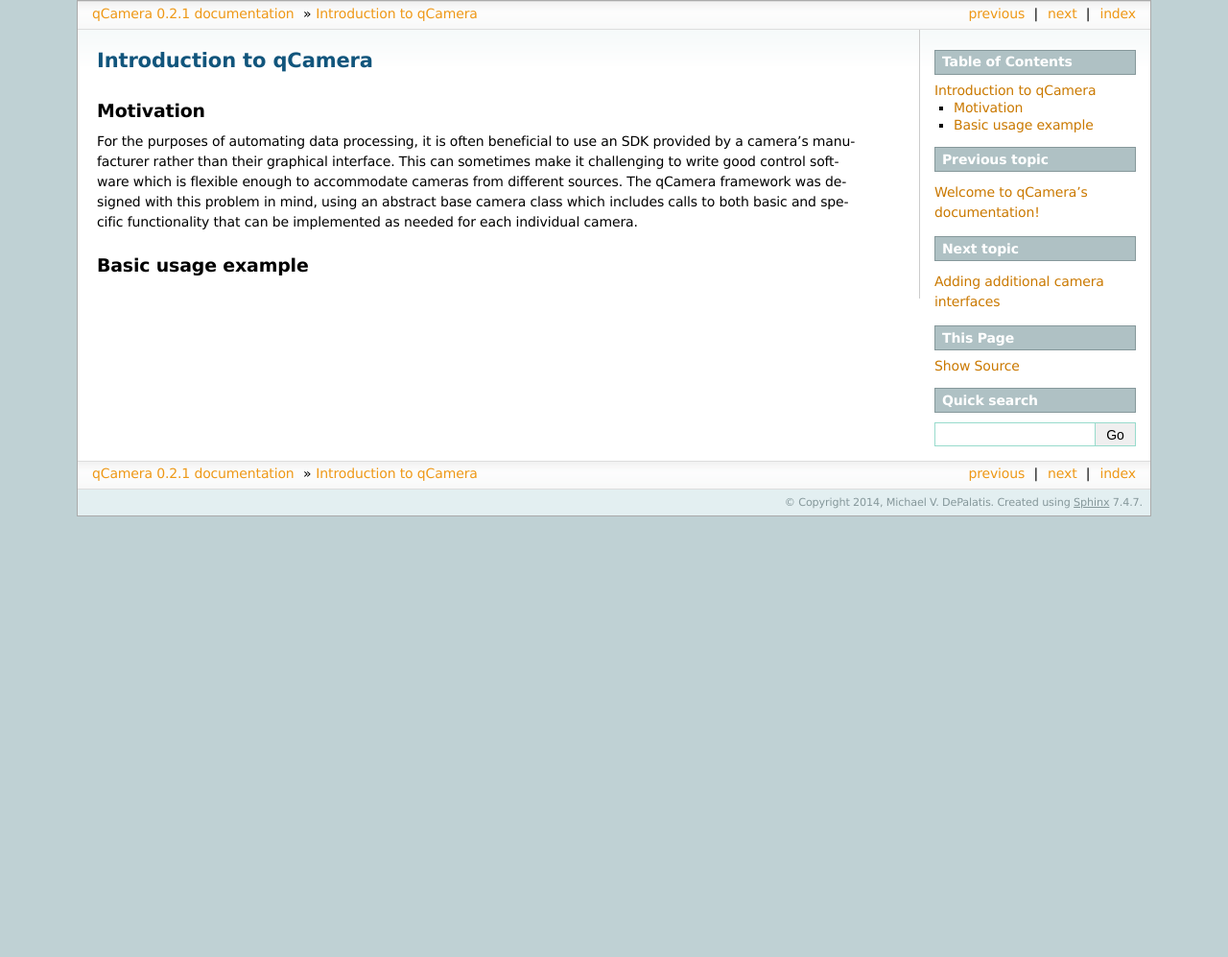
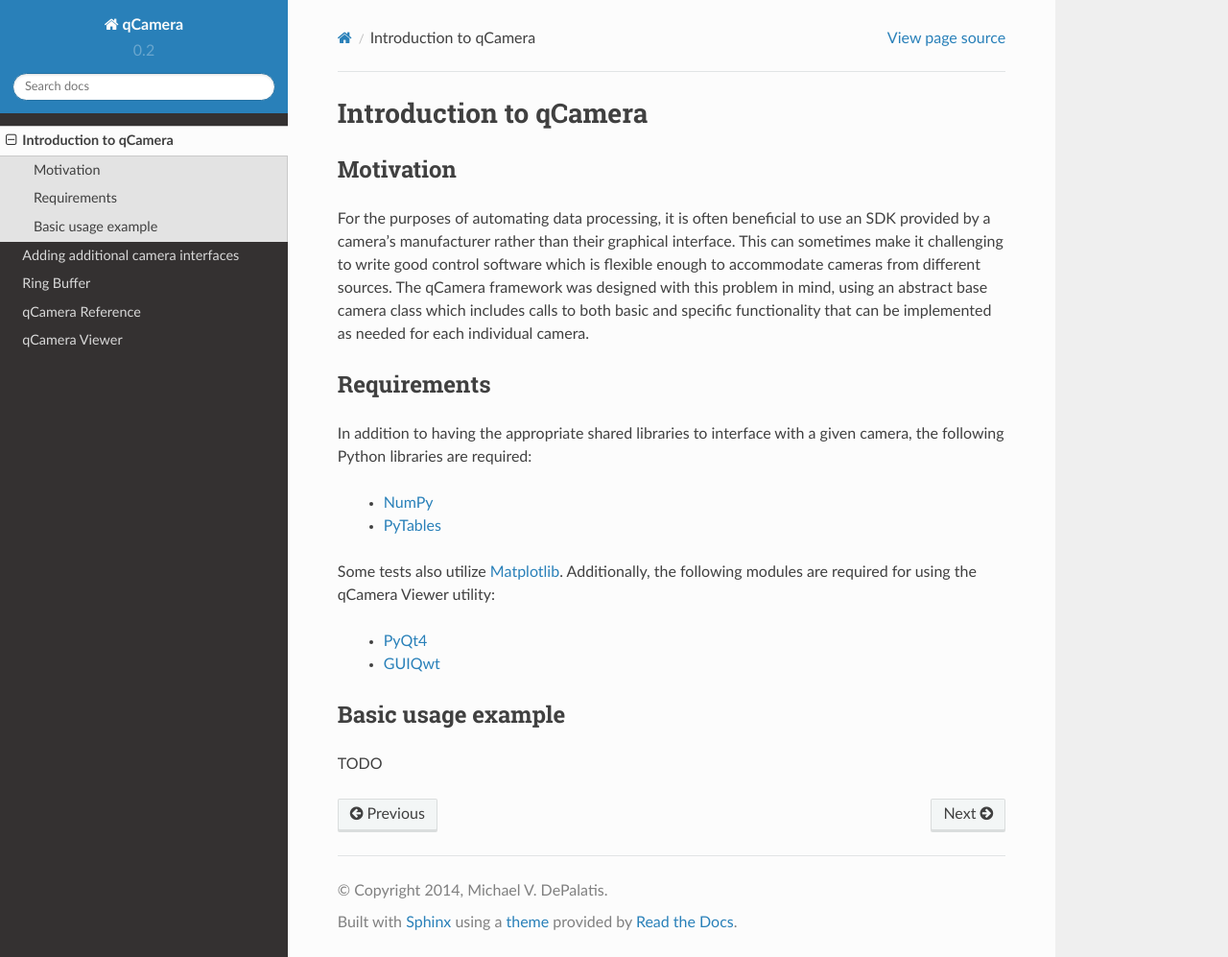
Before and after one commit to lcici/qCamera, a Sphinx documentation site: the page built from docs/intro.rst, in a window 1280 px wide and 997 px high. Shown: the whole window at 96% size. Built offline with Sphinx 7.4.7 and the Read the Docs theme 2.0.0, drawn with Linux system fonts in a browser that asks for light colours.

Commit message:
Updating documentation

```diff
--- a/docs/conf.py
+++ b/docs/conf.py
@@ -110,15 +110,14 @@
 
 # The theme to use for HTML and HTML Help pages.  See the documentation for
 # a list of builtin themes.
-html_theme = 'sphinxdoc'
+import sphinx_rtd_theme
+html_theme = 'sphinx_rtd_theme' #'sphinxdoc'
+html_theme_path = [sphinx_rtd_theme.get_html_theme_path()]
 
 # Theme options are theme-specific and customize the look and feel of a theme
 # further.  For a list of options available for each theme, see the
 # documentation.
 #html_theme_options = {}
-
-# Add any paths that contain custom themes here, relative to this directory.
-#html_theme_path = []
 
 # The name for this set of Sphinx documents.  If None, it defaults to
 # "<project> v<release> documentation".
--- a/docs/intro.rst
+++ b/docs/intro.rst
@@ -13,5 +13,29 @@
 calls to both basic and specific functionality that can be implemented
 as needed for each individual camera.
 
+Requirements
+------------
+
+In addition to having the appropriate shared libraries to interface
+with a given camera, the following Python libraries are required:
+
+ * NumPy_
+ * PyTables_
+
+.. _NumPy: http://www.numpy.org/
+.. _PyTables: http://www.pytables.org/
+
+Some tests also utilize Matplotlib_. Additionally, the following
+modules are required for using the qCamera Viewer utility:
+
+ * PyQt4_
+ * GUIQwt_
+
+.. _Matplotlib: http://matplotlib.org/
+.. _PyQt4: http://pyqt.sourceforge.net/Docs/PyQt4/
+.. _GUIQwt: https://pythonhosted.org/guiqwt/
+
 Basic usage example
 -------------------
+
+TODO
--- a/docs/viewer.rst
+++ b/docs/viewer.rst
@@ -5,3 +5,8 @@
 testing new camera interfaces.
 
 __ http://pyqt.sourceforge.net/Docs/PyQt4/
+
+Usage
+-----
+
+.. literalinclude:: includes/viewer_usage.txt
```
Also changed, not shown: docs/extending.rst (+13 -2 lines), docs/includes/viewer_usage.txt (added, +11 -0 lines), docs/index.rst (+4 -5 lines), docs/reference.rst (+61 -0 lines), docs/ringbuffer.rst (added, +7 -0 lines).
